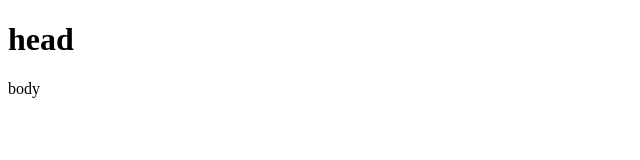
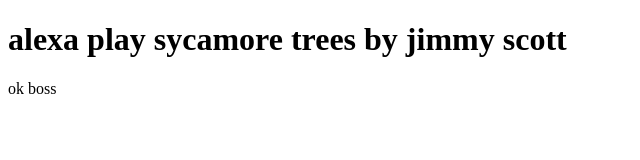
Before and after one commit to nkt9/nkt9.github.io, a plain HTML site: page index.html in a window 1280 px wide. Shown: the whole page, without its empty margins (0-640 px from the left). Drawn offline with Linux system fonts and the light colour scheme.

Commit message:
Update index.html
being creative while i think about what to actually do

```diff
--- a/index.html
+++ b/index.html
@@ -5,8 +5,8 @@
 </head>
 <body>
 
-<h1>head</h1>
-<p>body</p>
+<h1>alexa play sycamore trees by jimmy scott</h1>
+<p>ok boss</p>
 
 </body>
 </html>
```
